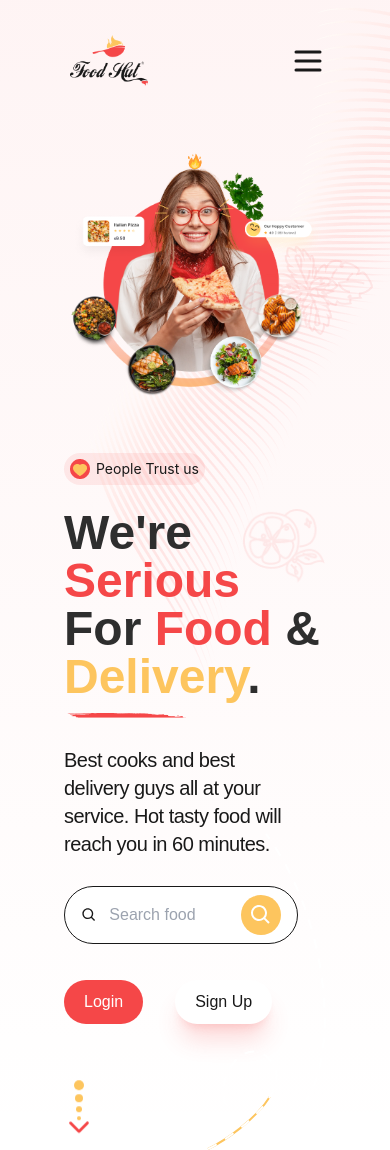
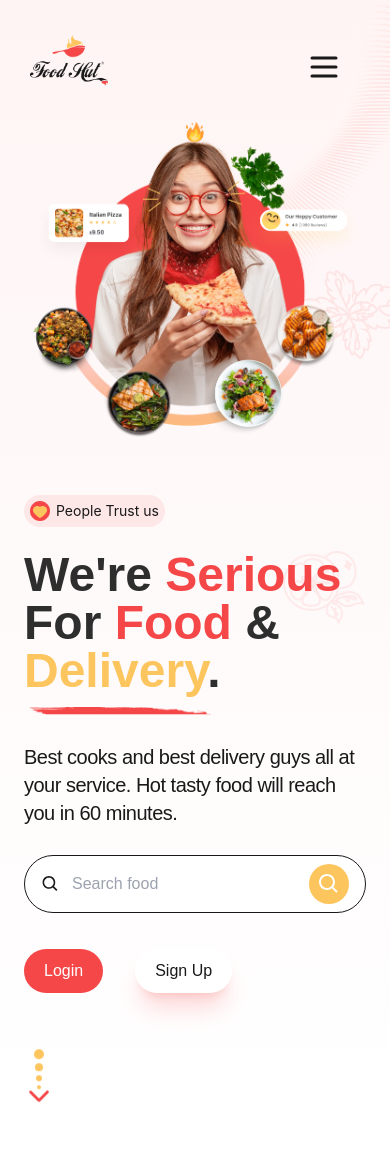
Before and after one commit to ihemebiriegondu/foodhut-website, a React (Create React App) app: page / in a window 390 px wide. After the commit the page ends 1119 px from the top, so only its background shows below. Built offline with nearby package versions, Linux system fonts and the light colour scheme.

Commit message:
made the header section fully responsive

```diff
--- a/src/components/header.jsx
+++ b/src/components/header.jsx
@@ -6,8 +6,8 @@ import spiralIcon from '../assests/little-icons/Group 8438.png'
 
 export default function Header() {
     return (
-        <header className='px-16 bg-headerBg relative' >
-            <div className='absolute right-0 z-0'>
+        <header className='px-6 md:px-10 lg:px-12 xlg:px-16 bg-headerBg relative overflow-hidden' >
+            <div className='absolute right-0 z-0 w-1/2 md:w-auto'>
                 <img src={spiralIcon} alt="spiral icon" />
             </div>
             <Nav />
--- a/src/components/heroSection.jsx
+++ b/src/components/heroSection.jsx
@@ -14,7 +14,7 @@ import Slider from './slider'
 export default function HeroSection() {
     return (
         <section className='flex flex-col-reverse lg:flex-row lg:gap-x-16 relative z-10'>
-            <div className='absolute right-0 z-20'>
+            <div className='hidden lg:block absolute right-0 z-20'>
                 <SideDottedLine />
             </div>
             <div className='basis-1/2 pt-14'>
@@ -32,7 +32,7 @@ export default function HeroSection() {
                         <img src={orange} alt="orange icon" className='w-full h-full object-contain' />
                     </div>
                 </div>
-                <div className='me-7'>
+                <div className='lg:me-7'>
                     <p className='text-xl xlg:text-2xl tracking-tight mb-7'>Best cooks and best delivery guys all at your service. Hot tasty food will reach you in 60 minutes.</p>
                     <div className='border border-firstBlack rounded-large overflow-hidden flex items-center px-4 mb-9 bg-white'>
                         <BiSearch className='text-2xl' />
--- a/src/components/nav.jsx
+++ b/src/components/nav.jsx
@@ -6,7 +6,7 @@ import { LuMenu } from 'react-icons/lu'
 
 export default function Nav() {
     return (
-        <nav className='flex justify-between items-center mb-8 relative z-10'>
+        <nav className='flex justify-between items-center lg:mb-8 relative z-10'>
             <div className='w-[4.875rem] h-[7.563rem] ms-1.5'>
                 <img src={Logo} alt="food hut logo" className='w-full h-full object-contain' />
             </div>
@@ -22,8 +22,8 @@ export default function Nav() {
                     <FancyButton content={'Download App'} background={'bg-primary'} color={'text-white'} />
                 </div>
             </div>
-            <div className='block lg:hidden'>
-                <LuMenu className='text-4xl' />
+            <div className='block lg:hidden pe-6'>
+                <LuMenu className='text-4xl mt-3' />
             </div>
         </nav>
     )
--- a/src/index.css
+++ b/src/index.css
@@ -7,6 +7,7 @@
 body {
     font-family: 'Poppins', sans-serif;
     color: #191919;
+    overflow-x: hidden;
     /*background-color: #0D0D0D;
     color: white;*/
 }
```
